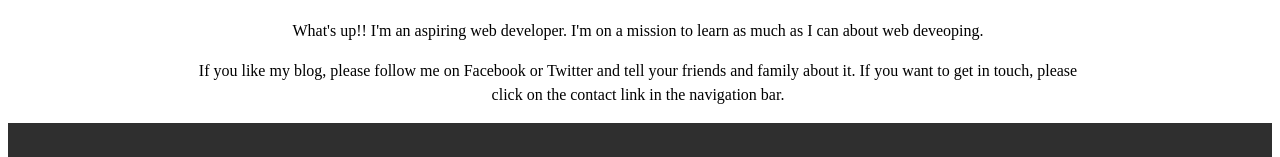
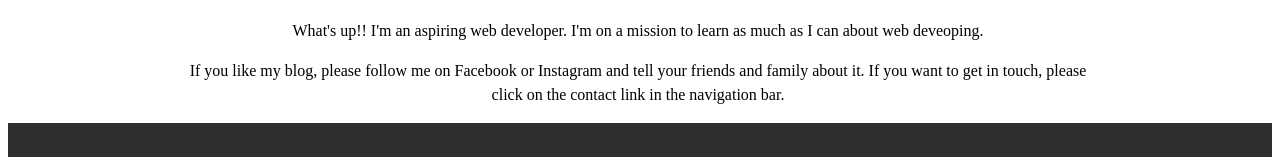
Before and after one commit to Kingjeff28/blog, a plain HTML site: page about.html in a window 1280 px wide. Shown: the part 549-706 px from the top of the page. Drawn offline with Linux system fonts and the light colour scheme.

Commit message:
Update about.html

```diff
--- a/about.html
+++ b/about.html
@@ -24,7 +24,7 @@
  <div class="About-content">
   <p>What's up!! I'm an aspiring web developer. I'm on a mission to
   learn as much as I can about web deveoping.</p>
-  <p>If you like my blog, please follow me on Facebook or Twitter and tell
+  <p>If you like my blog, please follow me on Facebook or Instagram and tell
   your friends and family about it. If you want to get in touch,
   please click on the contact link in the navigation bar.  </p>
 </div>
```
